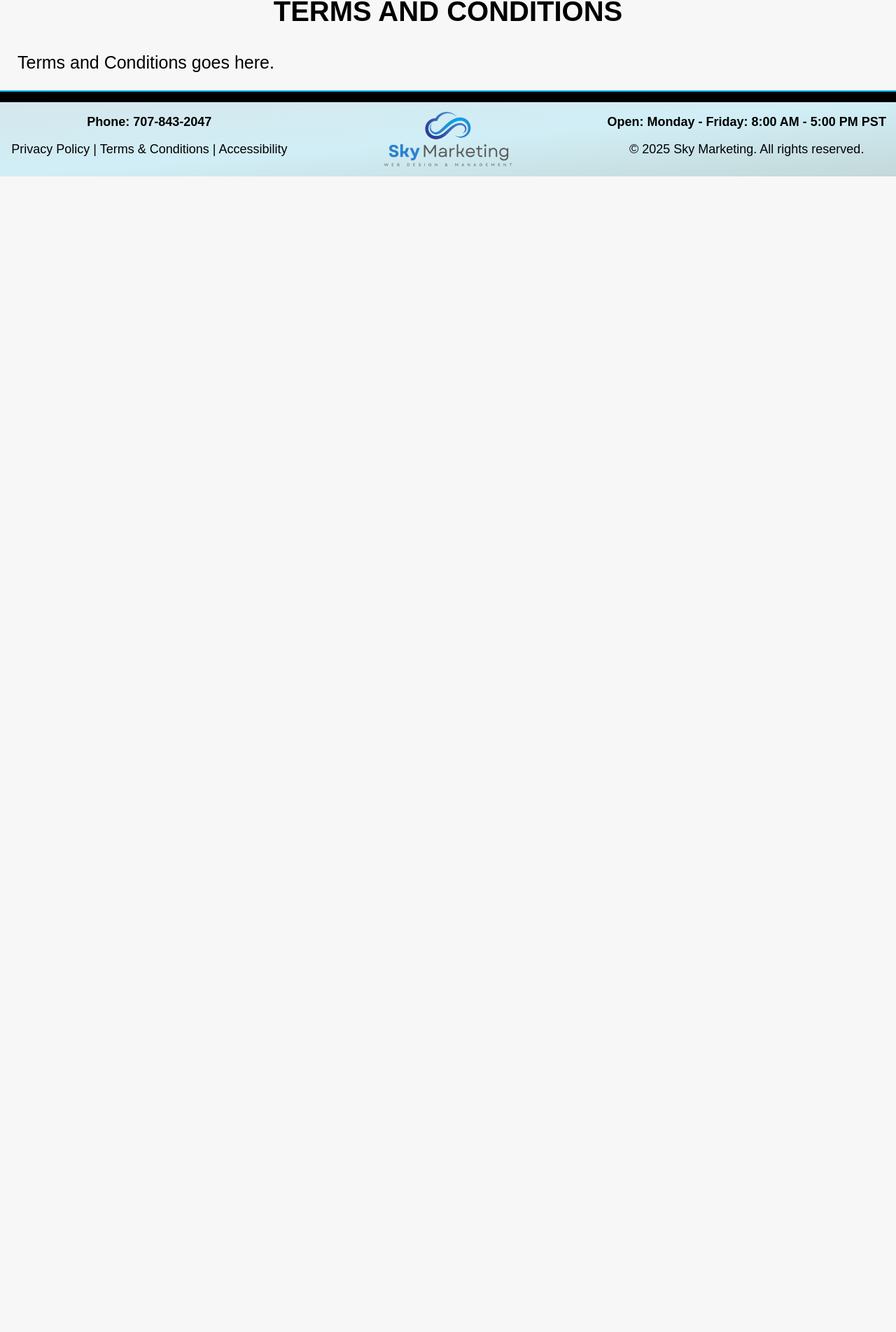
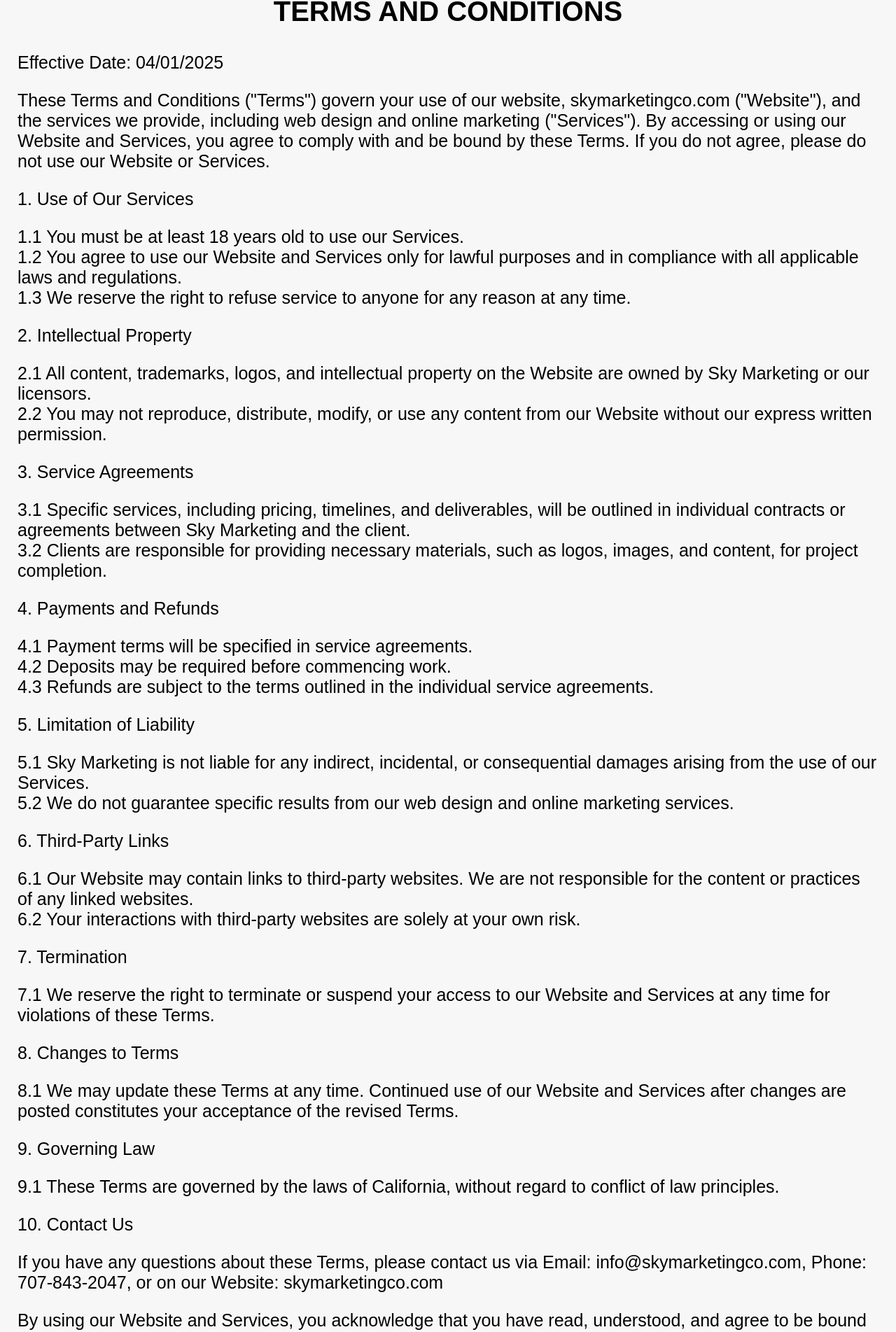
Before and after one commit to ericrothmuller/sky-marketing, a React (Create React App) app: page /terms-and-conditions in a window 1280 px wide. Shown: the part 255-2158 px from the top of the page at 70% size. Before the commit the page ends 800 px from the top, so only its background shows below. Built offline with nearby package versions, Linux system fonts and the light colour scheme; a web font is replaced by a local one.

Commit message:
Added Terms and Conditions verbiage to the Terms and Conditions page

```diff
--- a/src/pages/terms.js
+++ b/src/pages/terms.js
@@ -4,7 +4,59 @@
     return (
         <main>
             <h1>Terms and Conditions</h1>
-            <p>Terms and Conditions goes here.</p>
+            <p>Effective Date: 04/01/2025</p>
+
+<p>These Terms and Conditions ("Terms") govern your use of our website, skymarketingco.com ("Website"), and the services we provide, including web design and online marketing ("Services"). By accessing or using our Website and Services, you agree to comply with and be bound by these Terms. If you do not agree, please do not use our Website or Services.</p>
+
+<p>1. Use of Our Services</p>
+
+<p>1.1 You must be at least 18 years old to use our Services.
+<br />1.2 You agree to use our Website and Services only for lawful purposes and in compliance with all applicable laws and regulations.
+<br />1.3 We reserve the right to refuse service to anyone for any reason at any time.</p>
+
+<p>2. Intellectual Property</p>
+
+<p>2.1 All content, trademarks, logos, and intellectual property on the Website are owned by Sky Marketing or our licensors.
+<br />2.2 You may not reproduce, distribute, modify, or use any content from our Website without our express written permission.</p>
+
+<p>3. Service Agreements</p>
+
+<p>3.1 Specific services, including pricing, timelines, and deliverables, will be outlined in individual contracts or agreements between Sky Marketing and the client.
+<br />3.2 Clients are responsible for providing necessary materials, such as logos, images, and content, for project completion.</p>
+
+<p>4. Payments and Refunds</p>
+
+<p>4.1 Payment terms will be specified in service agreements.
+<br />4.2 Deposits may be required before commencing work.
+<br />4.3 Refunds are subject to the terms outlined in the individual service agreements.</p>
+
+<p>5. Limitation of Liability</p>
+
+<p>5.1 Sky Marketing is not liable for any indirect, incidental, or consequential damages arising from the use of our Services.
+<br />5.2 We do not guarantee specific results from our web design and online marketing services.</p>
+
+<p>6. Third-Party Links</p>
+
+<p>6.1 Our Website may contain links to third-party websites. We are not responsible for the content or practices of any linked websites.
+<br />6.2 Your interactions with third-party websites are solely at your own risk.</p>
+
+<p>7. Termination</p>
+
+<p>7.1 We reserve the right to terminate or suspend your access to our Website and Services at any time for violations of these Terms.</p>
+
+<p>8. Changes to Terms</p>
+
+<p>8.1 We may update these Terms at any time. Continued use of our Website and Services after changes are posted constitutes your acceptance of the revised Terms.</p>
+
+<p>9. Governing Law</p>
+
+<p>9.1 These Terms are governed by the laws of California, without regard to conflict of law principles.</p>
+
+<p>10. Contact Us</p>
+
+<p>If you have any questions about these Terms, please contact us via Email: info@skymarketingco.com, Phone: 707-843-2047, or on our Website: <a href="https://skymarketingco.com">skymarketingco.com</a></p>
+
+<p>By using our Website and Services, you acknowledge that you have read, understood, and agree to be bound by these Terms.</p>
         </main>
     );
 };
```
